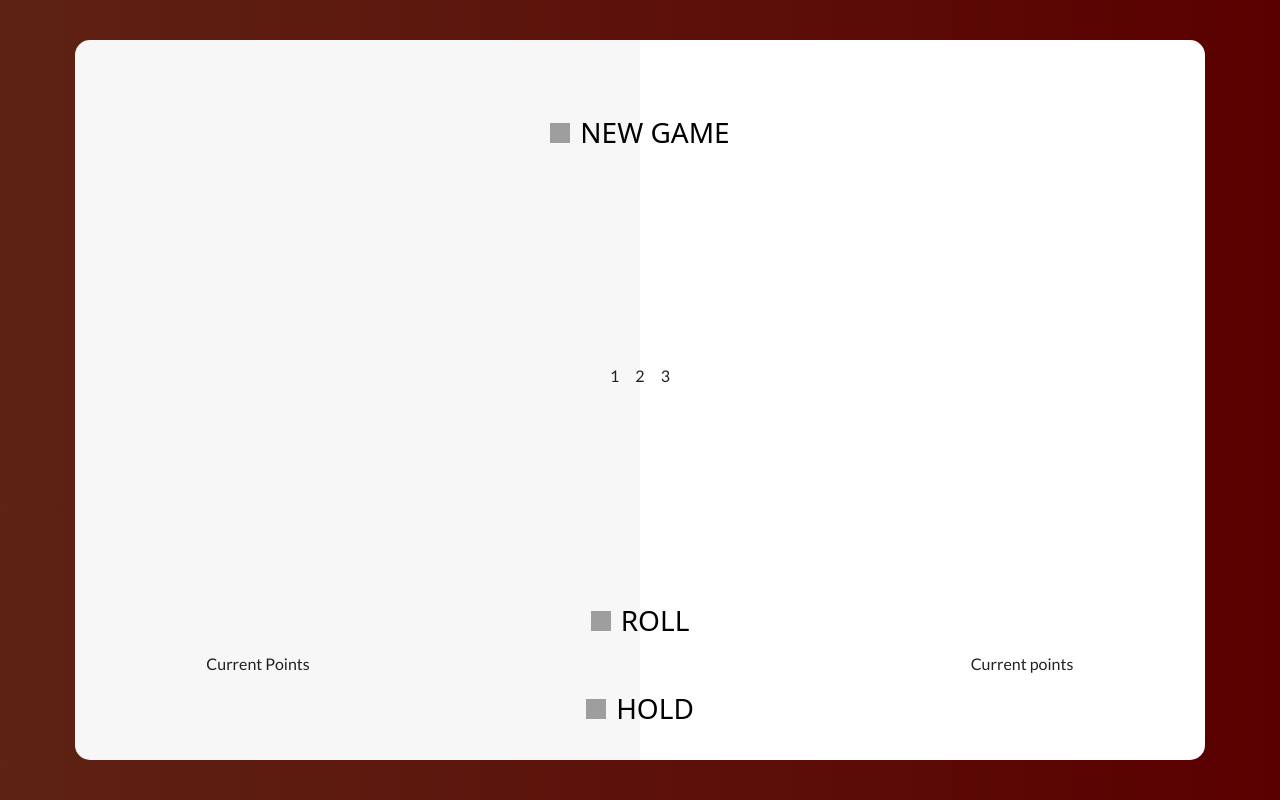
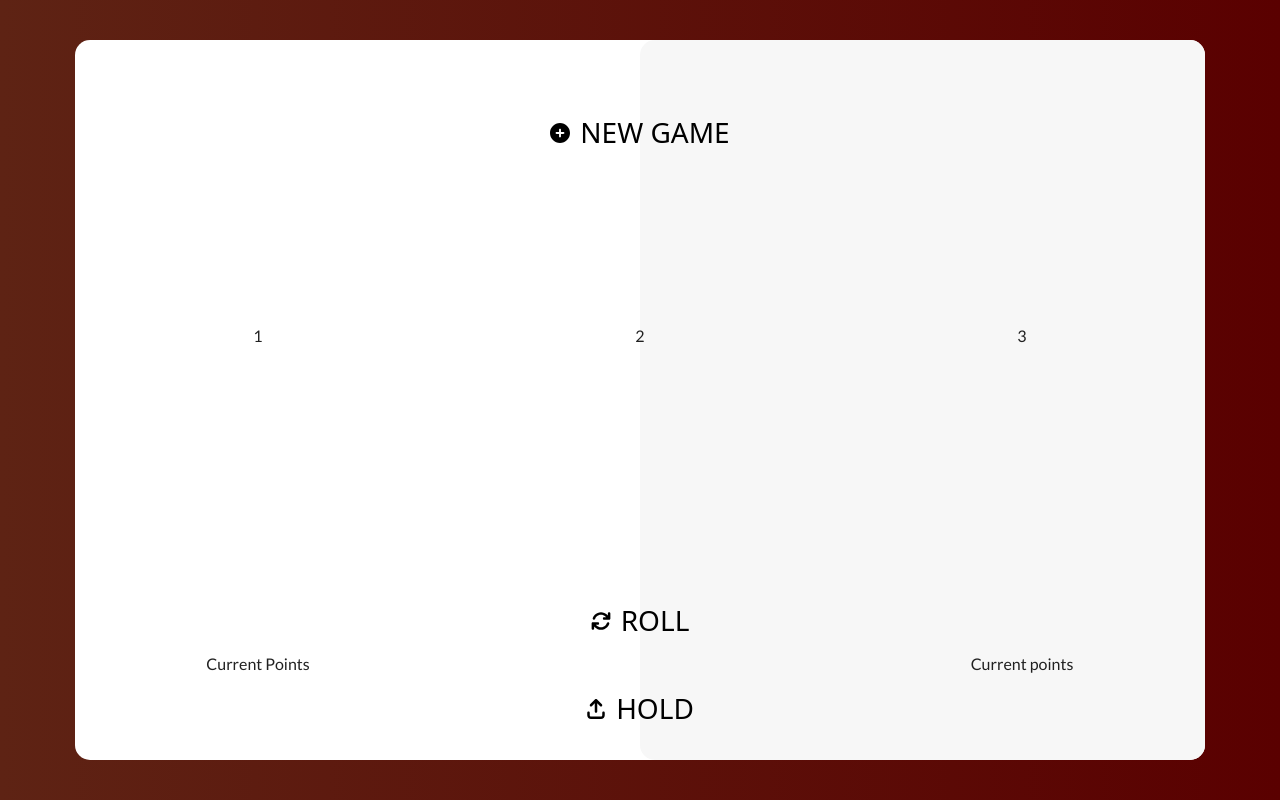
Before and after one commit to Giygas/javascript-game, a Vue app: page / in a window 1280 px wide. Built offline with nearby package versions, Linux system fonts and the light colour scheme; grey boxes are pictures that could not be loaded.

Commit message:
Added vue components

```diff
--- a/index.html
+++ b/index.html
@@ -4,12 +4,12 @@
     <meta charset="UTF-8" />
     <link rel="icon" type="image/svg+xml" href="/vite.svg" />
     <meta name="viewport" content="width=device-width, initial-scale=1.0" />
+
+    <link rel="icon" type="image/x-icon" href="./src/assets/favicon.ico">
     <title>Dice Master</title>
   </head>
   <body>
-    <main id="app" class="container">
-
-    </main>
+    <main id="app" class="container"></main>
     <script type="module" src="/src/main.js"></script>
   </body>
 </html>
--- a/src/App.vue
+++ b/src/App.vue
@@ -1,5 +1,5 @@
-<script setup>
-import HelloWorld from './components/HelloWorld.vue'
+<script>
+
 </script>
 
 <template>
@@ -7,7 +7,7 @@ import HelloWorld from './components/HelloWorld.vue'
         <div class="grid newGame">
             <h2>
               <span id="newGame" class="button">
-                <img src=${plusIcon} alt="Plus"/>NEW GAME
+                <img src="./assets/plusIcon.svg" alt="Plus"/>NEW GAME
               </span>
             </h2>
         </div>
@@ -27,12 +27,12 @@ import HelloWorld from './components/HelloWorld.vue'
           <div class="buttonWrapper">
             <h2 class="spacer button">
               <span id="roll" class="button">
-                <img src=${refreshIcon} alt="Plus"/>ROLL
+                <img src="./assets/refreshIcon.svg" alt="Plus"/>ROLL
               </span>
             </h2>
             <h2>
               <span id="hold" class="button">
-                <img src=${arrowDown} alt="Plus"/>HOLD
+                <img src="./assets/arrowDown.svg" alt="Plus"/>HOLD
               </span>
             </h2>
           </div>
@@ -46,16 +46,79 @@ import HelloWorld from './components/HelloWorld.vue'
       <div class="player p2"></div>
 </template>
 
-<style scoped>
-.logo {
-  height: 6em;
-  padding: 1.5em;
-  will-change: filter;
+<style lang="scss" scoped>
+.main-container {
+  background-color: #ffffff;
+  position: absolute;
+  padding-top: 3rem;
+  width: 100%;
+  height: 100%;
+  z-index: 1;
+  border-radius: 15px;
+
+
+  span {
+    display: flex;
+    align-items: baseline;
+
+    &.button {
+      cursor: pointer;
+      padding: 2rem 0rem;
+    }
+  }
+
+  img {
+    height: 20px;
+    width: 20px;
+    margin-right: 10px;
+
+  }
+
+  h2{
+    font-weight: 300;
+    color: black;
+    margin: 0;
+  }
+
+  .newGame {
+    justify-content: center;
+    display: flex;
+  }
+
+  .dice-container {
+    height: 50vh;
+    display: grid;
+    grid-template-rows: 1fr;
+    padding-bottom: 5rem;
+    div {
+      justify-self: center;
+      align-self: center;
+    }
+  }
+
+  .buttonWrapper {
+    display: flex;
+    flex-direction: column;
+    align-items: center;
+  }
+
+  .currentPoints {
+    display: flex;
+    align-self: center;
+    justify-content: center;
+  }
 }
-.logo:hover {
-  filter: drop-shadow(0 0 2em #646cffaa);
-}
-.logo.vue:hover {
-  filter: drop-shadow(0 0 2em #42b883aa);
+
+.main-container::after {
+  background: #f7f7f7 ;
+  content: '';
+  z-index: -1;
+  width: 50%;
+  height: 100%;
+  top: 0;
+  right: 0;
+  display: block;
+  position: absolute;
+  border-radius: 15px;
 }
 </style>
--- a/src/components/HelloWorld.vue
+++ /dev/null
@@ -1,40 +0,0 @@
-<script setup>
-import { ref } from 'vue'
-
-defineProps({
-  msg: String,
-})
-
-const count = ref(0)
-</script>
-
-<template>
-  <h1>{{ msg }}</h1>
-
-  <div class="card">
-    <button type="button" @click="count++">count is {{ count }}</button>
-    <p>
-      Edit
-      <code>components/HelloWorld.vue</code> to test HMR
-    </p>
-  </div>
-
-  <p>
-    Check out
-    <a href="https://vuejs.org/guide/quick-start.html#local" target="_blank"
-      >create-vue</a
-    >, the official Vue + Vite starter
-  </p>
-  <p>
-    Install
-    <a href="https://github.com/johnsoncodehk/volar" target="_blank">Volar</a>
-    in your IDE for a better DX
-  </p>
-  <p class="read-the-docs">Click on the Vite and Vue logos to learn more</p>
-</template>
-
-<style scoped>
-.read-the-docs {
-  color: #888;
-}
-</style>
--- a/src/style.scss
+++ b/src/style.scss
@@ -39,83 +39,29 @@ body {
     position: relative;
     border-radius: 15px;
 
-    .main-container {
-      position: absolute;
-      padding-top: 3rem;
-      width: 100%;
-      height: 100%;
-      z-index: 4;
 
 
-      span {
-        display: flex;
-        align-items: baseline;
+    // .player {
+    //   position: absolute;
+    //   width: 50%;
+    //   height: 100%;
+    //   padding-top: 1rem;
+    //   padding-bottom: 1rem;
+    //   text-align: center;
 
-        &.button {
-          cursor: pointer;
-          padding: 2rem 0rem;
-        }
-      }
+    //   &.p1 {
+    //     padding-right: 1rem;
+    //     left: 50%;
+    //     background-color: #ffffff;
+    //     border-radius: 0px 15px 15px 0px;
+    //   }
 
-      img {
-        height: 20px;
-        width: 20px;
-        margin-right: 10px;
-
-      }
-
-      h2{
-        font-weight: 300;
-        color: black;
-        margin: 0;
-      }
-
-      .newGame {
-        justify-content: center;
-        display: flex;
-      }
-
-      .dice-container {
-        height: 50vh;
-        display: flex;
-        justify-content: center;
-        align-items: center;
-      }
-
-      .buttonWrapper {
-        display: flex;
-        flex-direction: column;
-        align-items: center;
-      }
-
-      .currentPoints {
-        display: flex;
-        align-self: center;
-        justify-content: center;
-      }
-    }
-
-    .player {
-      position: absolute;
-      width: 50%;
-      height: 100%;
-      padding-top: 1rem;
-      padding-bottom: 1rem;
-      text-align: center;
-
-      &.p1 {
-        padding-right: 1rem;
-        left: 50%;
-        background-color: #ffffff;
-        border-radius: 0px 15px 15px 0px;
-      }
-
-      &.p2 {
-        padding-left: 1rem;
-        background-color: #f7f7f7;
-        border-radius: 15px 0px 0px 15px;
-      }
-    }
+    //   &.p2 {
+    //     padding-left: 1rem;
+    //     background-color: #f7f7f7;
+    //     border-radius: 15px 0px 0px 15px;
+    //   }
+    // }
   }
 
 }
```
Also changed, not shown: package.json (+4 -3 lines), src/components/CurrentPoints.vue (added), src/components/Dice.vue (added), src/components/PlayerDash.vue (added), 2 other files (tests, documents, lock files or other folders).
